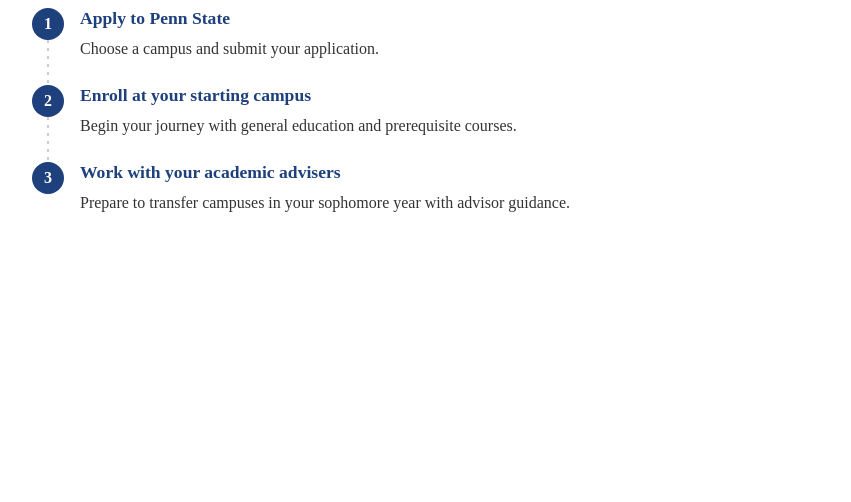
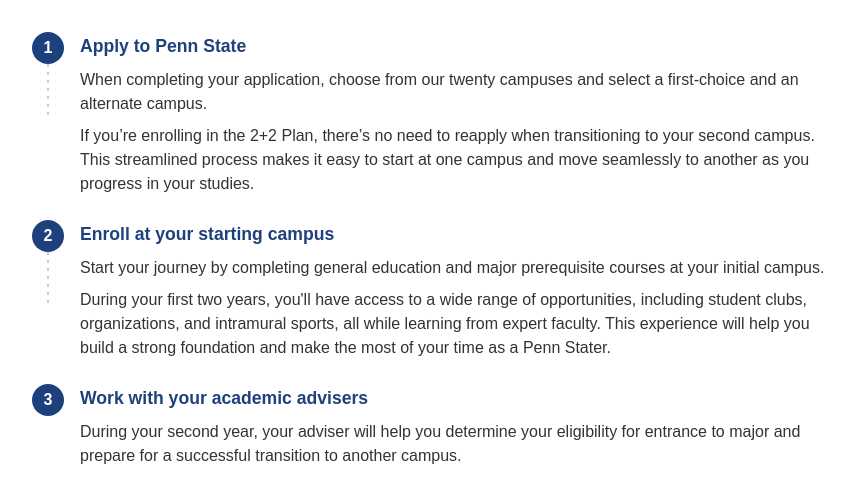
Before and after one commit to NoahC570/ddd-steps-list, a website with bundled scripts: page index.html in a window 1280 px wide. Shown: the whole page, without its empty margins (208-1059 px from the left). Built offline with nearby package versions, Linux system fonts and the light colour scheme.

Commit message:
HTML changes

```diff
--- a/index.html
+++ b/index.html
@@ -4,26 +4,52 @@
     <meta charset="UTF-8" />
     <meta name="viewport" content="width=device-width, initial-scale=1.0" />
     <title>DDD Steps List Demo</title>
-    <!-- Load the combined components -->
     <script type="module" src="./ddd-steps-list.js"></script>
+    <style>
+      body {
+        font-family: Arial, sans-serif;
+        line-height: 1.6;
+        margin: 2rem;
+        background: #fff;
+        color: #000;
+      }
+    </style>
   </head>
   <body>
     <ddd-steps-list ddd-primary>
       <ddd-steps-list-item>
         <h3>Apply to Penn State</h3>
-        <p>Choose a campus and submit your application.</p>
+        <p>
+          When completing your application, choose from our twenty campuses and
+          select a first-choice and an alternate campus.
+        </p>
+        <p>
+          If you’re enrolling in the 2+2 Plan, there’s no need to reapply when
+          transitioning to your second campus. This streamlined process makes it
+          easy to start at one campus and move seamlessly to another as you
+          progress in your studies.
+        </p>
       </ddd-steps-list-item>
       <ddd-steps-list-item>
         <h3>Enroll at your starting campus</h3>
         <p>
-          Begin your journey with general education and prerequisite courses.
+          Start your journey by completing general education and major
+          prerequisite courses at your initial campus.
+        </p>
+        <p>
+          During your first two years, you'll have access to a wide range of
+          opportunities, including student clubs, organizations, and intramural
+          sports, all while learning from expert faculty. This experience will
+          help you build a strong foundation and make the most of your time as a
+          Penn Stater.
         </p>
       </ddd-steps-list-item>
       <ddd-steps-list-item>
         <h3>Work with your academic advisers</h3>
         <p>
-          Prepare to transfer campuses in your sophomore year with advisor
-          guidance.
+          During your second year, your adviser will help you determine your
+          eligibility for entrance to major and prepare for a successful
+          transition to another campus.
         </p>
       </ddd-steps-list-item>
     </ddd-steps-list>
```
